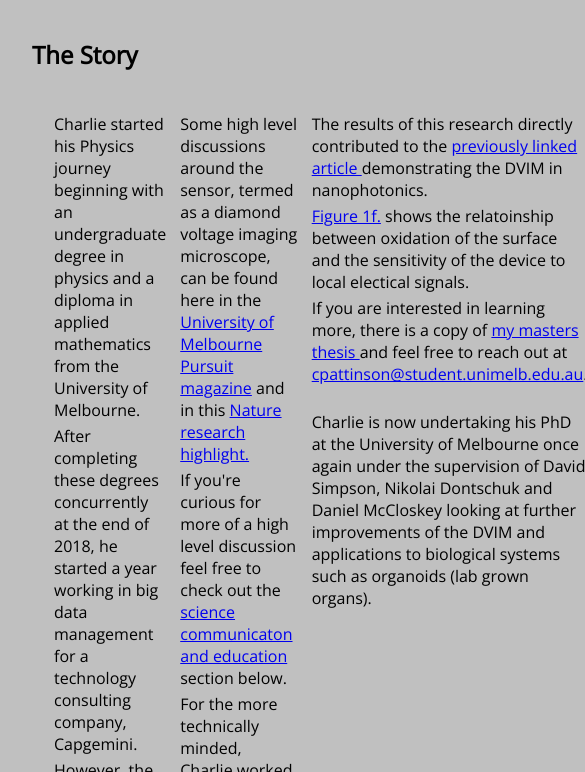
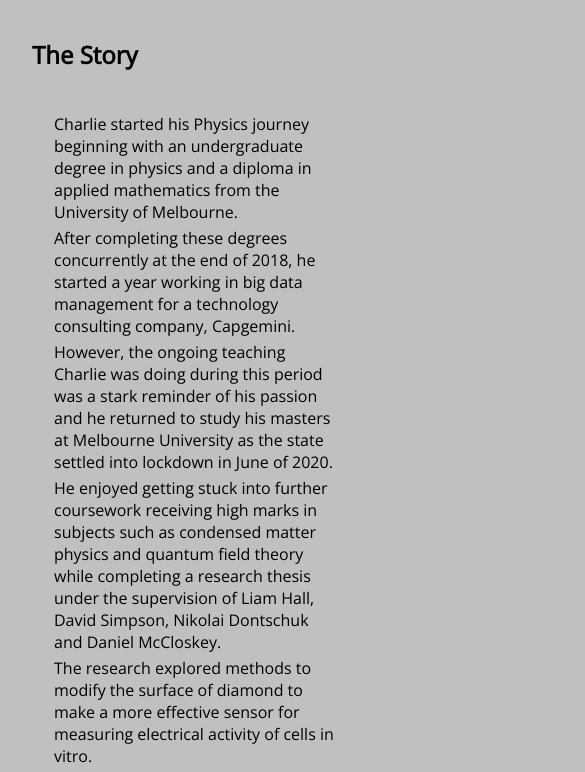
Before and after one commit to CharliePattinson/CharliePattinson.github.io, a plain HTML site: page Physics/index.html in a window 390 px wide. Shown: the part 106-878 px from the top of the page, 585 px wide, since content can reach past the window. Drawn offline with nearby package versions, Linux system fonts and the light colour scheme.

Commit message:
physics grid changes

```diff
--- a/Physics/style.css
+++ b/Physics/style.css
@@ -176,12 +176,14 @@ div.desc {
 .grid_container {
   display: grid;
   grid-gap: 10px;
-  grid-template-columns: auto auto auto;
+  grid-template-columns: repeat(3, minmax(200px, 1fr));
   font-family: 'Open Sans';
   background-color: #C0C0C0;
   padding: 20px
 }
 
-.grid_item{
-  background-color: #C0C0C0;
+@media (max-width: 800px){
+  .grid_container {
+    grid-template-columns: 1fr;
+  }
 }
```
